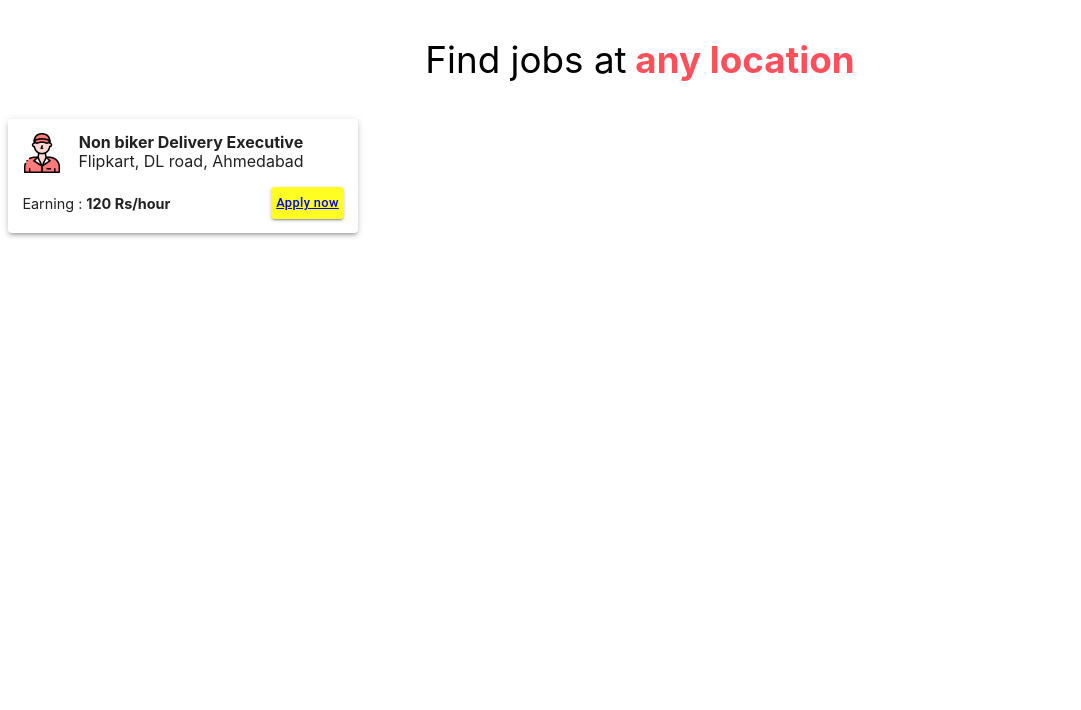
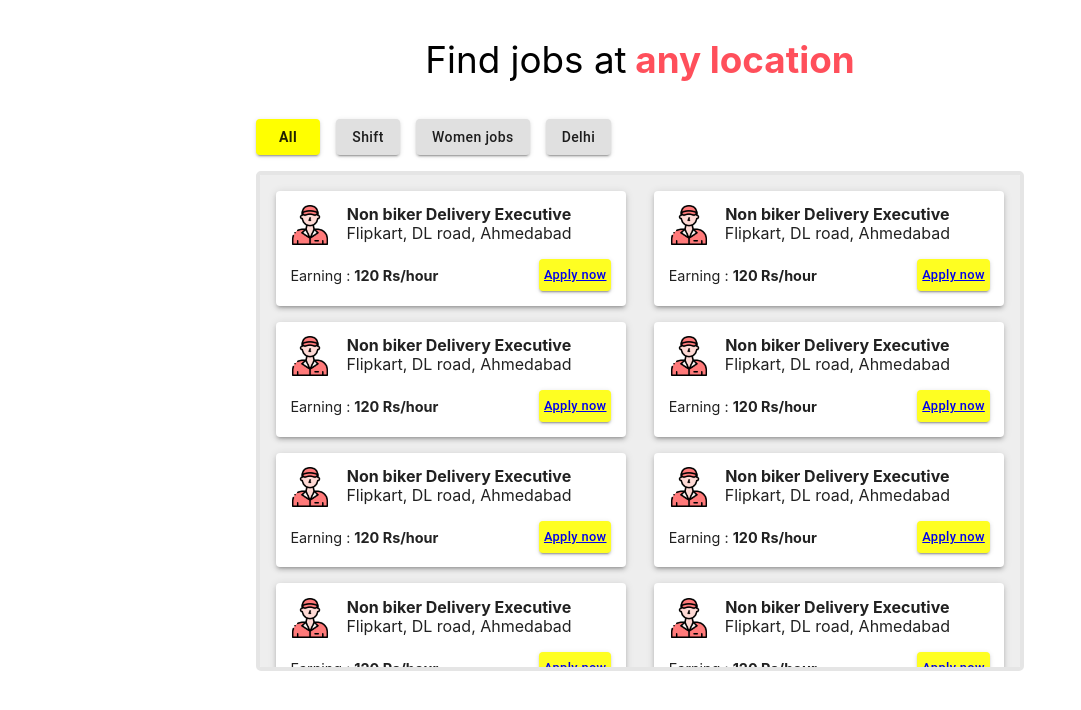
Before and after one commit to chand10-beg/tech_gig, a React (Create React App) app in the folder client/: page /findJobs in a window 1280 px wide. Shown: the top 710 px of the page, without its empty margins (0-1081 px from the left). Built offline with nearby package versions, Linux system fonts and the light colour scheme.

Commit message:
added job seracg filter

```diff
--- a/client/package.json
+++ b/client/package.json
@@ -10,6 +10,7 @@
     "@testing-library/react": "^11.1.0",
     "@testing-library/user-event": "^12.1.10",
     "react": "^17.0.2",
+    "react-custom-scroll": "^4.3.0",
     "react-dom": "^17.0.2",
     "react-router-dom": "^5.2.0",
     "react-scripts": "4.0.3",
--- a/client/src/components/findJobs.js
+++ b/client/src/components/findJobs.js
@@ -1,8 +1,13 @@
-import React from 'react';
+import React,{useState} from 'react';
 import JobCard from './jobCard';
 import { makeStyles } from '@material-ui/core/styles';
+import Button from '@material-ui/core/Button';
+import Loader from "react-loader-spinner";
 
 const useStyles = makeStyles((theme) => ({
+    loader:{
+marginTop:'8rem'
+    },
     container: {
         width:'100%',
         textAlign:"center",
@@ -11,21 +16,134 @@ const useStyles = makeStyles((theme) => ({
      fontSize:'2.3rem',
      '& strong':{
          color:'#FF4F5B'
-     }
- }
+     },
+
+ },
+ jobs:{
+    backgroundColor:'#EEEEEE',
+    border:'4px solid 	#E5E5E5',
+    width:'60%',
+    margin:'1rem auto',
+    padding:'.5rem',
+    borderRadius:'5px',
+    display:'flex',
+    flexWrap:'wrap',
+    justifyContent:'space-between',
+    height:'500px',
+    boxSizing:'border-box',
+    overflow:'scroll'
+},
+filter:{
+    width:'60%',
+    margin:'1rem auto',
+    display:'flex',
+    flexWrap:'wrap'
+},
+button:{
+    marginRight:'1rem',
+    textTransform:'none'
+},
+select:{
+    backgroundColor:'yellow',
+    marginRight:'1rem',
+    textTransform:'none',
+    fontWeight:'bold',
+    '&:hover':{
+        backgroundColor:'yellow'
+    }
+}
 
   }));
 
 const Findjobs = () => {
 
     const classes = useStyles();
+    const [select, setSelect] = useState("all");
+const [loader, setLoader] =useState(false);
+
+    const filterAll = () =>{
+       setSelect("all");
+    }
+const filterWomen = () =>{
+    setSelect("women");
+    }
+ const filterShift = () =>{
+    setSelect("shift");
+    }
+const filterDelhi = () =>{
+    setSelect("delhi");
+            }
+
 
     return (<div className={classes.container}>
         <p className={classes.heading}>
             Find jobs at
             <strong> any location</strong>
         </p>
-        <JobCard></JobCard>
+        <div className={classes.filter}>
+        <Button
+        variant="contained"
+        className={(select === "all")?classes.select:classes.button }
+        onClick={filterAll}
+      >
+        All
+      </Button>
+      <Button
+        variant="contained"
+        className={(select === "shift")?classes.select:classes.button }
+        onClick={filterShift}
+      >
+        Shift
+      </Button>
+      <Button
+        variant="contained"
+        className={(select === "women")?classes.select:classes.button }
+        onClick={filterWomen}
+
+      >
+        Women jobs
+      </Button>
+      <Button
+        variant="contained"
+        className={(select === "delhi")?classes.select:classes.button }
+        onClick={filterDelhi}
+      >
+        Delhi
+      </Button>
+        </div>
+        {
+            loader?(
+                <div>
+                <Loader
+                className={classes.loader}
+                 type='TailSpin'
+                 color="#FF4F5B"
+                 height={80}
+                 width={80}
+               />
+               </div>
+            ):
+            <div className={classes.jobs} >
+            <JobCard></JobCard>
+            <JobCard></JobCard>
+            <JobCard></JobCard>
+            <JobCard></JobCard>
+            <JobCard></JobCard>
+            <JobCard></JobCard>
+            <JobCard></JobCard>
+            <JobCard></JobCard>
+            <JobCard></JobCard>
+            <JobCard></JobCard>
+            <JobCard></JobCard>
+            <JobCard></JobCard>
+            <JobCard></JobCard>
+            <JobCard></JobCard>
+            <JobCard></JobCard>
+            <JobCard></JobCard>
+            </div>
+        }
+
+
 
     </div>  );
 }
--- a/client/src/components/jobCard.js
+++ b/client/src/components/jobCard.js
@@ -8,7 +8,7 @@ import {Link} from 'react-router-dom';
 const useStyles = makeStyles((theme) => ({
 
     jobCard:{
-        width:"350px",
+        width:"47%",
         padding:'.9rem',
         boxSizing:"border-box",
         margin:'0.5rem'
```
Also changed, not shown: 1 other file (tests, documents, lock files or other folders).
